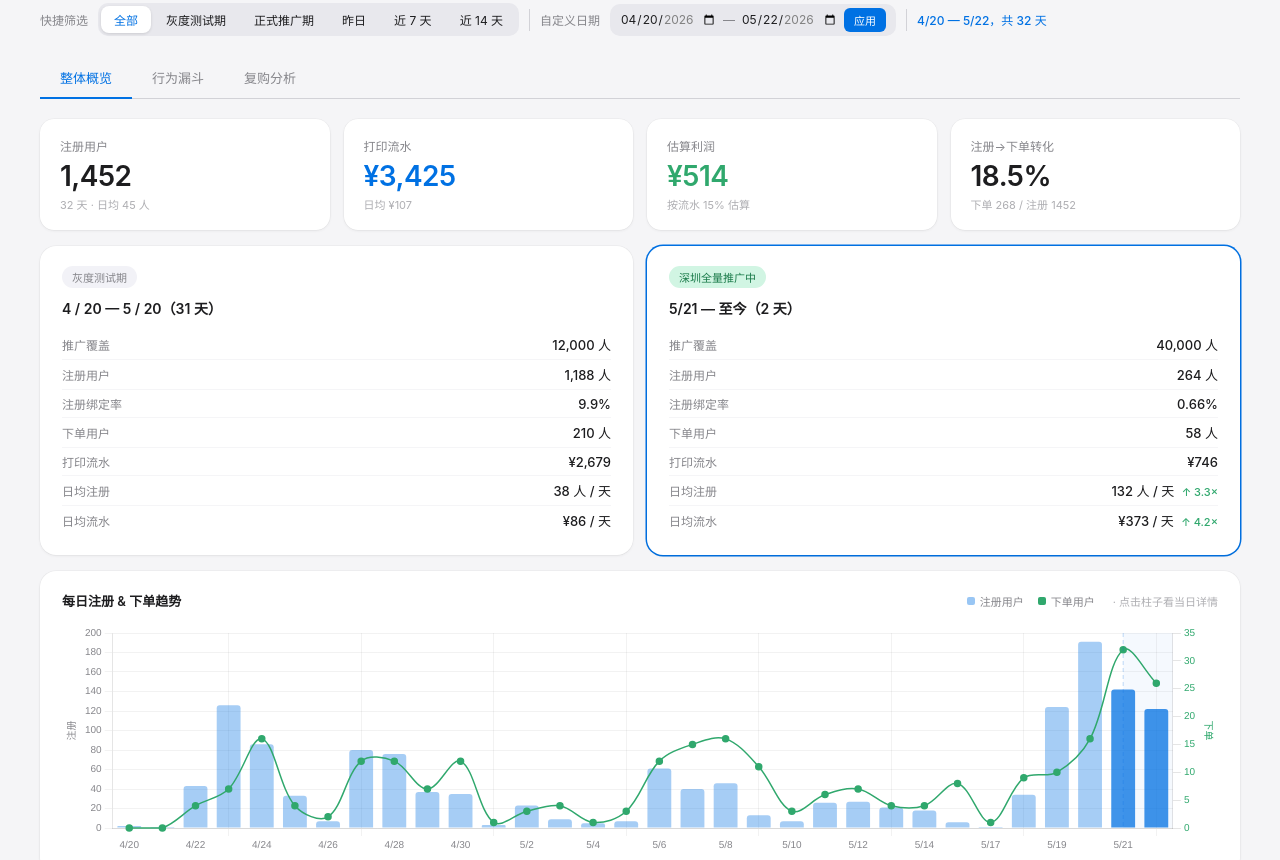
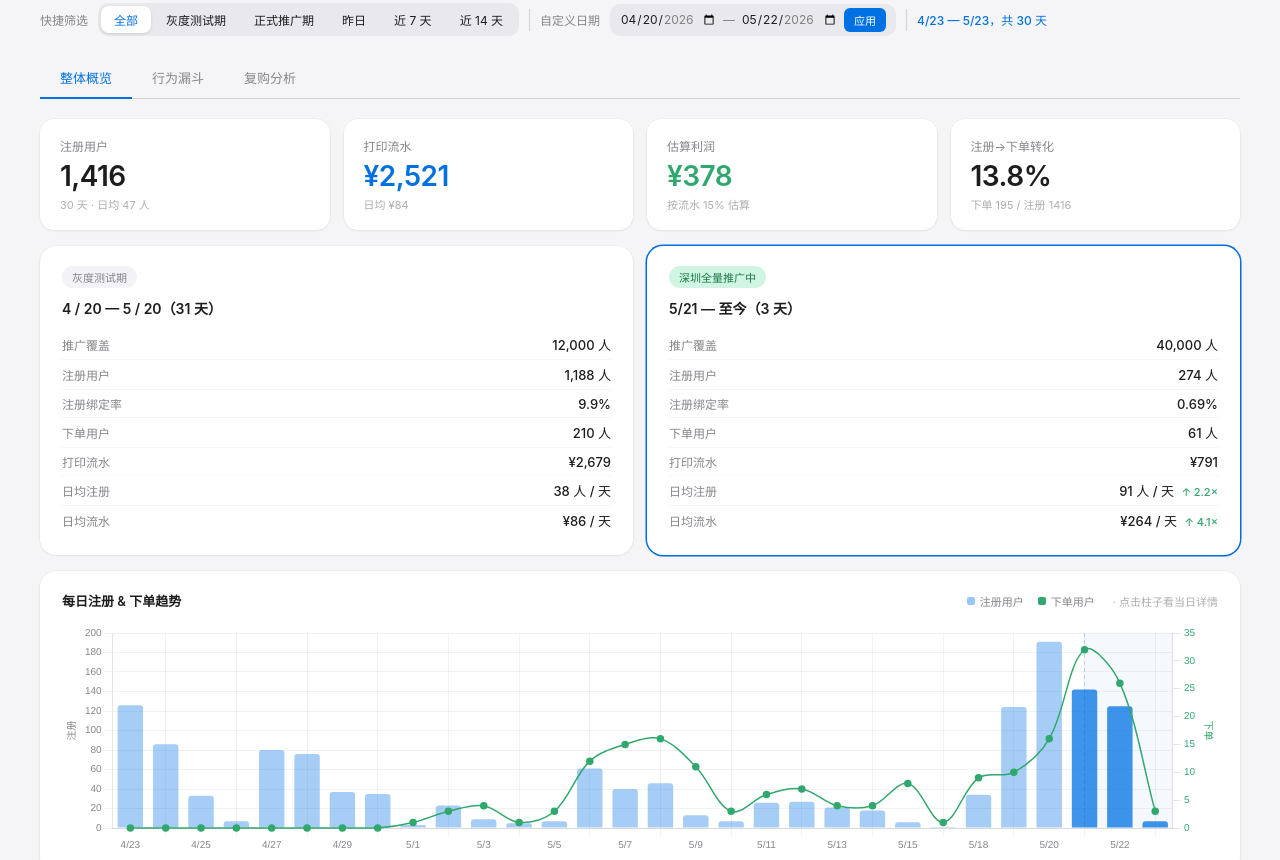
Before and after one commit to liangdingjian21-lgtm/chaostar-dashboard, a plain HTML site: page index.html in a window 1280 px wide. Shown: the part 115-975 px from the top of the page. Drawn offline with nearby package versions, Linux system fonts and the light colour scheme.

Commit message:
自动更新 2026-05-23

```diff
--- a/index.html
+++ b/index.html
@@ -369,73 +369,80 @@
 /* ── 数据 ── */
 // ===CHAOSTAR_DATA_START===
 const TREND = [
-  {d:'2026-04-20',l:'4/20',reg:2,  ord:0,  amt:0},
-  {d:'2026-04-21',l:'4/21',reg:1,  ord:0,  amt:0},
-  {d:'2026-04-22',l:'4/22',reg:43, ord:4,  amt:39.56, push:true},
-  {d:'2026-04-23',l:'4/23',reg:126,ord:7,  amt:80.8,  push:true},
-  {d:'2026-04-24',l:'4/24',reg:86, ord:16, amt:192.58,push:true},
-  {d:'2026-04-25',l:'4/25',reg:33, ord:4,  amt:84.02},
-  {d:'2026-04-26',l:'4/26',reg:7,  ord:2,  amt:15.84},
-  {d:'2026-04-27',l:'4/27',reg:80, ord:12, amt:145.98,push:true},
-  {d:'2026-04-28',l:'4/28',reg:76, ord:12, amt:184.84,push:true},
-  {d:'2026-04-29',l:'4/29',reg:37, ord:7,  amt:96.6,  push:true},
-  {d:'2026-04-30',l:'4/30',reg:35, ord:12, amt:108.69,push:true},
-  {d:'2026-05-01',l:'5/1', reg:3,  ord:1,  amt:4.57},
-  {d:'2026-05-02',l:'5/2', reg:23, ord:3,  amt:27.26, push:true},
-  {d:'2026-05-03',l:'5/3', reg:9,  ord:4,  amt:36.9},
-  {d:'2026-05-04',l:'5/4', reg:5,  ord:1,  amt:6.22},
-  {d:'2026-05-05',l:'5/5', reg:7,  ord:3,  amt:80.77},
-  {d:'2026-05-06',l:'5/6', reg:61, ord:12, amt:125.82,push:true},
-  {d:'2026-05-07',l:'5/7', reg:40, ord:15, amt:151.5, push:true},
-  {d:'2026-05-08',l:'5/8', reg:46, ord:16, amt:210.53},
-  {d:'2026-05-09',l:'5/9', reg:13, ord:11, amt:162.34},
-  {d:'2026-05-10',l:'5/10',reg:7,  ord:3,  amt:84.49},
-  {d:'2026-05-11',l:'5/11',reg:26, ord:6,  amt:111},
-  {d:'2026-05-12',l:'5/12',reg:27, ord:7,  amt:57.64},
-  {d:'2026-05-13',l:'5/13',reg:21, ord:4,  amt:71.97},
-  {d:'2026-05-14',l:'5/14',reg:18, ord:4,  amt:55.56},
-  {d:'2026-05-15',l:'5/15',reg:6,  ord:8,  amt:109.01},
-  {d:'2026-05-17',l:'5/17',reg:1,  ord:1,  amt:6.2},
-  {d:'2026-05-18',l:'5/18',reg:34, ord:9,  amt:103.05},
-  {d:'2026-05-19',l:'5/19',reg:124,ord:10, amt:120.43},
-  {d:'2026-05-20',l:'5/20',reg:191,ord:16, amt:204.54},
-  {d:'2026-05-21',l:'5/21',reg:142,ord:32, amt:395.27,launch:true},
-  {d:'2026-05-22',l:'5/22',reg:122,ord:26, amt:351,   launch:true},
+  {d:'2026-04-23',l:'4/23',reg:126,ord:0,amt:0.0,push:true},
+  {d:'2026-04-24',l:'4/24',reg:86,ord:0,amt:0.0,push:true},
+  {d:'2026-04-25',l:'4/25',reg:33,ord:0,amt:0.0},
+  {d:'2026-04-26',l:'4/26',reg:7,ord:0,amt:0.0},
+  {d:'2026-04-27',l:'4/27',reg:80,ord:0,amt:0.0,push:true},
+  {d:'2026-04-28',l:'4/28',reg:76,ord:0,amt:0.0,push:true},
+  {d:'2026-04-29',l:'4/29',reg:37,ord:0,amt:0.0},
+  {d:'2026-04-30',l:'4/30',reg:35,ord:0,amt:0.0},
+  {d:'2026-05-01',l:'5/1',reg:3,ord:1,amt:4.57},
+  {d:'2026-05-02',l:'5/2',reg:23,ord:3,amt:27.26},
+  {d:'2026-05-03',l:'5/3',reg:9,ord:4,amt:36.9},
+  {d:'2026-05-04',l:'5/4',reg:5,ord:1,amt:6.22},
+  {d:'2026-05-05',l:'5/5',reg:7,ord:3,amt:80.77},
+  {d:'2026-05-06',l:'5/6',reg:61,ord:12,amt:125.82,push:true},
+  {d:'2026-05-07',l:'5/7',reg:40,ord:15,amt:151.5,push:true},
+  {d:'2026-05-08',l:'5/8',reg:46,ord:16,amt:210.53,push:true},
+  {d:'2026-05-09',l:'5/9',reg:13,ord:11,amt:162.34},
+  {d:'2026-05-10',l:'5/10',reg:7,ord:3,amt:84.49},
+  {d:'2026-05-11',l:'5/11',reg:26,ord:6,amt:111.0},
+  {d:'2026-05-12',l:'5/12',reg:27,ord:7,amt:57.64},
+  {d:'2026-05-13',l:'5/13',reg:21,ord:4,amt:71.97},
+  {d:'2026-05-14',l:'5/14',reg:18,ord:4,amt:55.56},
+  {d:'2026-05-15',l:'5/15',reg:6,ord:8,amt:109.01},
+  {d:'2026-05-17',l:'5/17',reg:1,ord:1,amt:6.2},
+  {d:'2026-05-18',l:'5/18',reg:34,ord:9,amt:103.05},
+  {d:'2026-05-19',l:'5/19',reg:124,ord:10,amt:120.43,push:true},
+  {d:'2026-05-20',l:'5/20',reg:191,ord:16,amt:204.54,push:true},
+  {d:'2026-05-21',l:'5/21',reg:142,ord:32,amt:395.27,launch:true},
+  {d:'2026-05-22',l:'5/22',reg:125,ord:26,amt:350.17,launch:true},
+  {d:'2026-05-23',l:'5/23',reg:7,ord:3,amt:45.47,launch:true},
 ];
 
 const BEHAVIOR = [
   {d:'5/13',reg:21, enter:77,  click:24, upload:13,checkout:9,  pay:5},
   {d:'5/14',reg:18, enter:85,  click:24, upload:10,checkout:6,  pay:4},
-  {d:'5/15',reg:6,  enter:34,  click:18, upload:13,checkout:11, pay:8},
-  {d:'5/16',reg:0,  enter:14,  click:3,  upload:3, checkout:0,  pay:0},
-  {d:'5/17',reg:1,  enter:10,  click:3,  upload:2, checkout:1,  pay:1},
-  {d:'5/18',reg:34, enter:109, click:41, upload:21,checkout:14, pay:9},
-  {d:'5/19',reg:124,enter:726, click:28, upload:12,checkout:21, pay:10},
-  {d:'5/20',reg:191,enter:902, click:153,upload:57,checkout:26, pay:16},
-  {d:'5/21',reg:142,enter:480, click:140,upload:76,checkout:37, pay:32},
-  {d:'5/22',reg:122,enter:426, click:134,upload:61,checkout:38, pay:26},
+  {d:'5/15',reg:6, enter:34,  click:18, upload:13,checkout:11,  pay:8},
+  {d:'5/16',reg:0, enter:14,  click:3, upload:3,checkout:0,  pay:0},
+  {d:'5/17',reg:1, enter:10,  click:3, upload:2,checkout:1,  pay:1},
+  {d:'5/18',reg:34, enter:109,  click:41, upload:21,checkout:14,  pay:9},
+  {d:'5/19',reg:124, enter:726,  click:28, upload:12,checkout:21,  pay:10},
+  {d:'5/20',reg:191, enter:902,  click:153, upload:57,checkout:26,  pay:16},
+  {d:'5/21',reg:142, enter:480,  click:140, upload:76,checkout:37,  pay:32},
+  {d:'5/22',reg:125, enter:432,  click:136, upload:61,checkout:38,  pay:26},
+  {d:'5/23',reg:7, enter:37,  click:12, upload:6,checkout:4,  pay:3},
 ];
 
 const RP_DAILY = [
-  {d:'5/8', first:16,repeat:0, total:16,amt:210.53},
+  {d:'5/1', first:1,repeat:0, total:1,amt:4.57},
+  {d:'5/2', first:3,repeat:0, total:3,amt:27.26},
+  {d:'5/3', first:4,repeat:0, total:4,amt:36.9},
+  {d:'5/4', first:1,repeat:0, total:1,amt:6.22},
+  {d:'5/5', first:3,repeat:1, total:4,amt:80.77},
+  {d:'5/6', first:12,repeat:0, total:12,amt:125.82},
+  {d:'5/7', first:14,repeat:1, total:15,amt:151.5},
+  {d:'5/8', first:15,repeat:1, total:16,amt:210.53},
   {d:'5/9', first:10,repeat:1, total:11,amt:162.34},
-  {d:'5/10',first:3, repeat:0, total:3, amt:84.49},
-  {d:'5/11',first:6, repeat:0, total:6, amt:111},
-  {d:'5/12',first:5, repeat:2, total:7, amt:57.64},
-  {d:'5/13',first:3, repeat:1, total:4, amt:71.97},
-  {d:'5/14',first:4, repeat:0, total:4, amt:55.56},
-  {d:'5/15',first:5, repeat:3, total:8, amt:109.01},
-  {d:'5/17',first:1, repeat:0, total:1, amt:6.2},
-  {d:'5/18',first:9, repeat:0, total:9, amt:103.05},
-  {d:'5/19',first:8, repeat:3, total:11,amt:120.43},
-  {d:'5/20',first:14,repeat:2, total:16,amt:204.54},
-  {d:'5/21',first:31,repeat:4, total:35,amt:395.27},
-  {d:'5/22',first:23,repeat:7, total:30,amt:351},
+  {d:'5/10', first:3,repeat:0, total:3,amt:84.49},
+  {d:'5/11', first:6,repeat:0, total:6,amt:111.0},
+  {d:'5/12', first:5,repeat:2, total:7,amt:57.64},
+  {d:'5/13', first:3,repeat:1, total:4,amt:71.97},
+  {d:'5/14', first:4,repeat:0, total:4,amt:55.56},
+  {d:'5/15', first:5,repeat:3, total:8,amt:109.01},
+  {d:'5/17', first:1,repeat:0, total:1,amt:6.2},
+  {d:'5/18', first:9,repeat:0, total:9,amt:103.05},
+  {d:'5/19', first:8,repeat:3, total:11,amt:120.43},
+  {d:'5/20', first:14,repeat:2, total:16,amt:204.54},
+  {d:'5/21', first:31,repeat:4, total:35,amt:395.27},
+  {d:'5/22', first:20,repeat:10, total:30,amt:350.17},
+  {d:'5/23', first:2,repeat:1, total:3,amt:45.47},
 ];
 
 /* 推广覆盖配置 */
-const COVERAGE = {all:{push:52000,reg:1452,ord:268},gray:{push:12000,reg:1188,ord:210},launch:{push:40000,reg:264,ord:58}};
-const LAST_UPDATED = "2026-05-22";
+const COVERAGE = {all:{push:52000,reg:1416,ord:195},gray:{push:12000,reg:1142,ord:134},launch:{push:40000,reg:274,ord:61}};
+const LAST_UPDATED = "2026-05-23";
 // ===CHAOSTAR_DATA_END===
 
 /* ── helpers ── */
```
